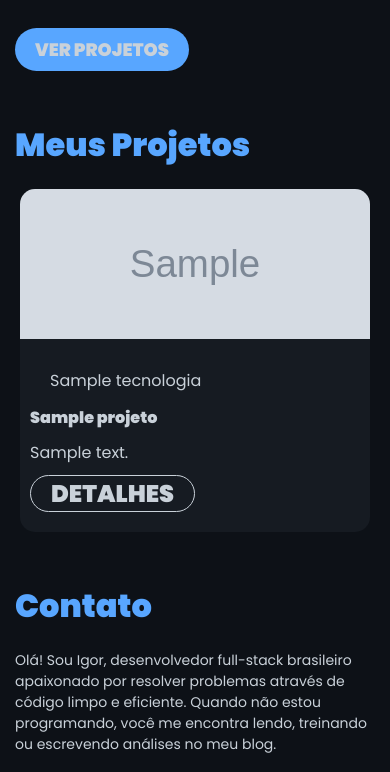
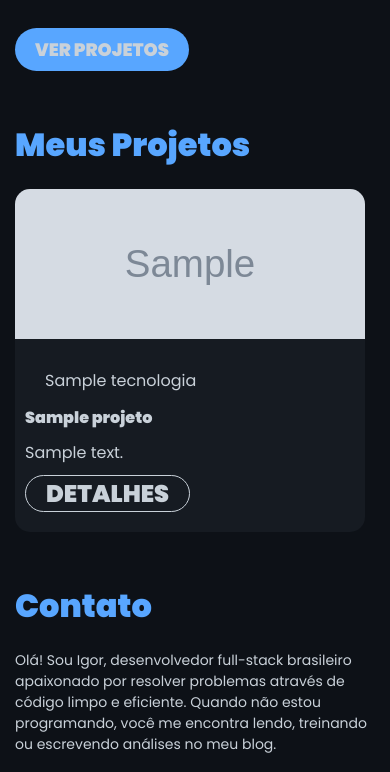
Before and after one commit to igorpaula7/portifolio, a Django app: page / in a window 390 px wide. Shown: the part 185-957 px from the top of the page. Run offline with Django 5.2, Linux system fonts and the light colour scheme; tables that the repository leaves empty hold one stand-in row (values such as "Sample post"); grey boxes marked "Sample" are stand-in pictures.

Commit message:
style: alteração do align-items da classe .lista-projetos em dispositivos móveis de center para start

```diff
--- a/core/portifolio/static/css/style.css
+++ b/core/portifolio/static/css/style.css
@@ -171,7 +171,7 @@ body {
 
   .lista-projetos {
     flex-direction: column;
-    align-items: center;
+    align-items: start;
   }
 
   .projeto {
```
